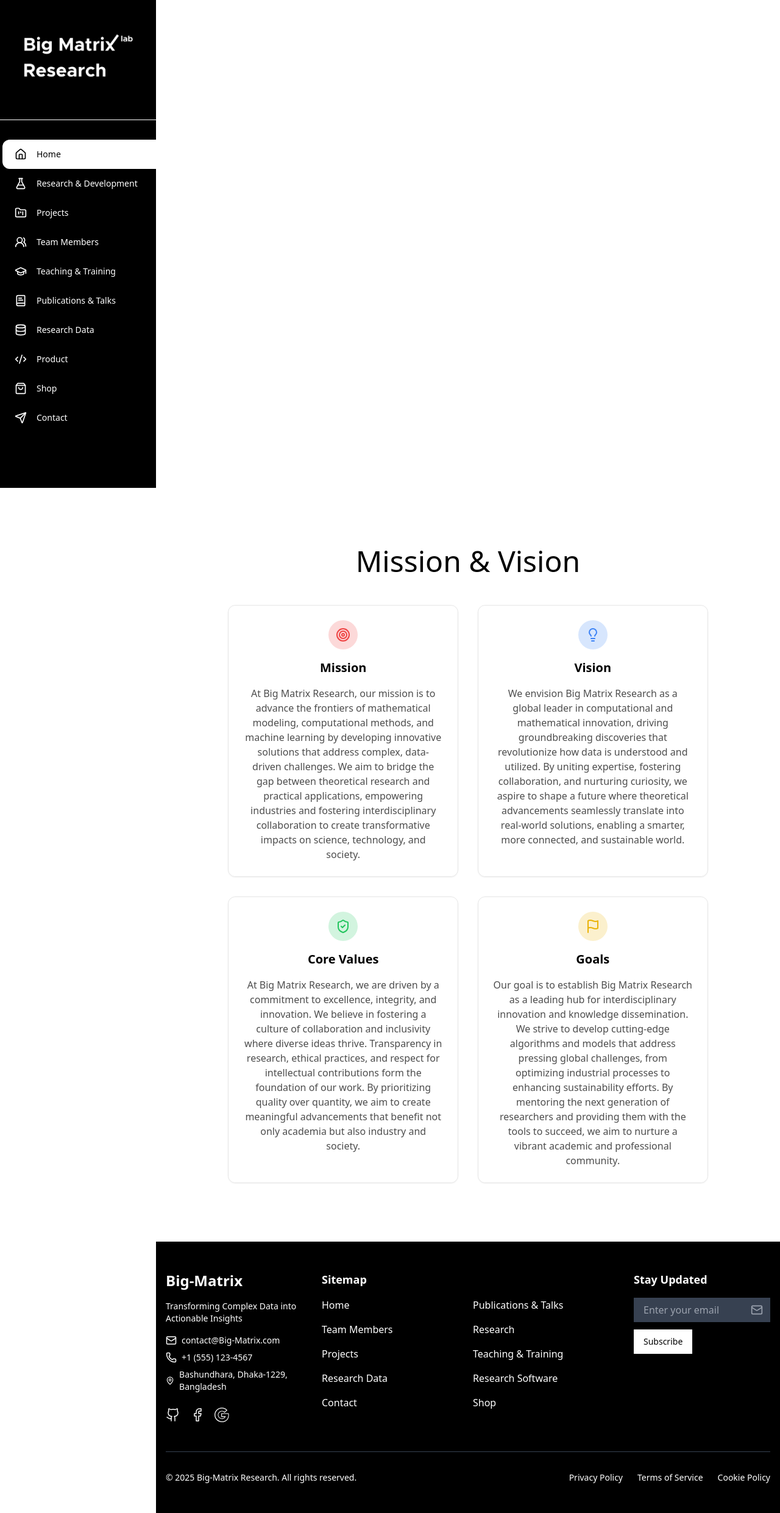
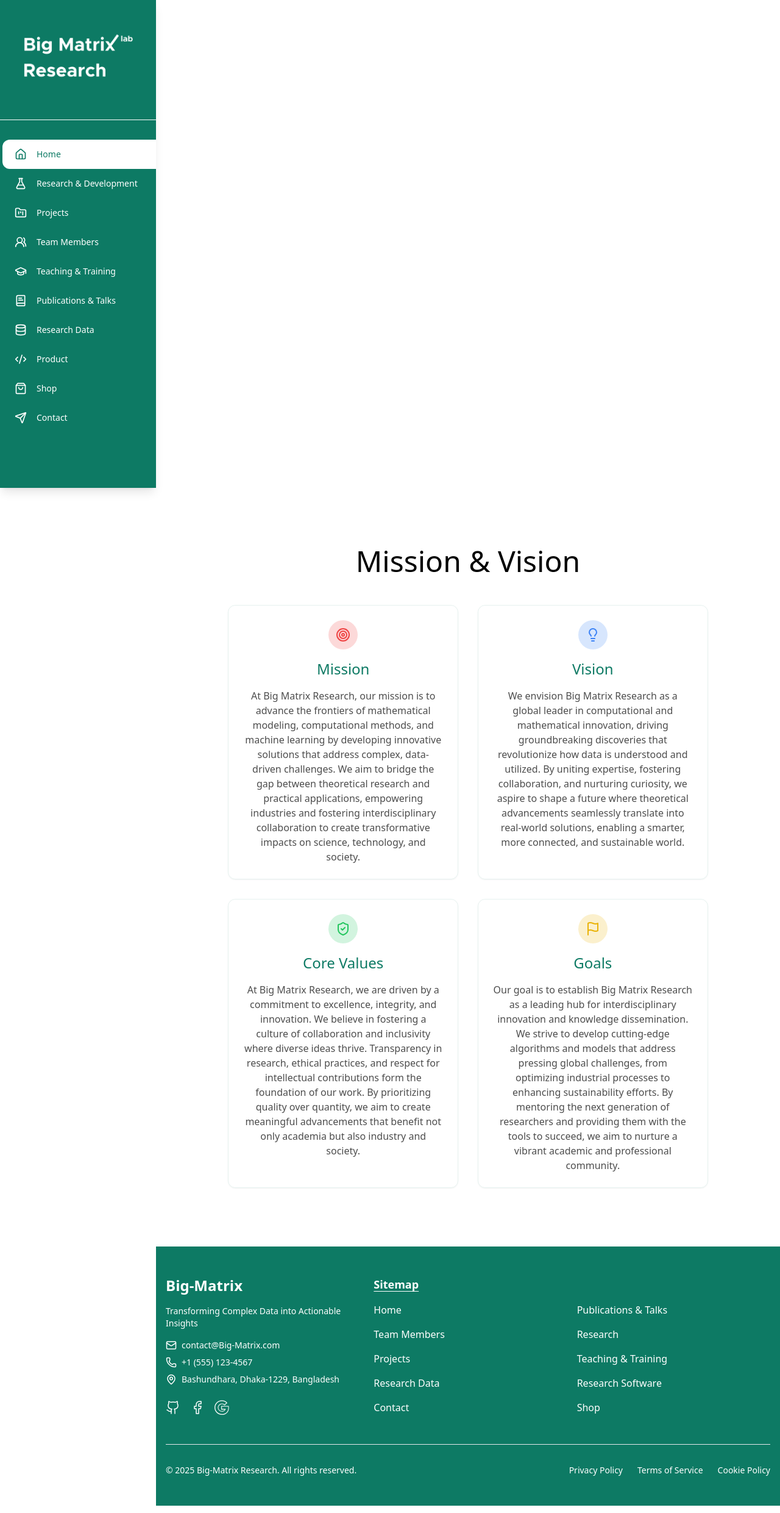
Before and after one commit to MisbahKhan0009/Big-Matrix-React, a React (Vite) app: page / in a window 1280 px wide. Shown: the whole page at 61% size. Built offline with nearby package versions, Linux system fonts and the light colour scheme.

Commit message:
💄 color changed to green

```diff
--- a/src/Modules/HomePage.jsx
+++ b/src/Modules/HomePage.jsx
@@ -77,7 +77,7 @@ const HomePage = () => {
               <p className="text-xl font-light px-4 py-2 bg-primary text-secondary ">Transforming Complex Data into Actionable Insights</p>
             </motion.div>
 
-            <motion.p variants={textRevealVariants} initial="hidden" animate="visible" className="text-primary/70 text-lg text-justify leading-relaxed">
+            <motion.p variants={textRevealVariants} initial="hidden" animate="visible" className="text-black/90 text-lg text-justify leading-relaxed">
               Welcome to Big Matrix Research, where we delve into the intricate world of mathematical modeling, computational methods, and machine learning to unravel the complexities of today's data-driven challenges. As a pioneering research group, we specialize in Model Order Reduction, Computational Methods in Control Theory, Matrix Equations, Mathematical Modeling, and Machine Learning applications. Our mission is to harness the power of big data and advanced computational techniques to develop innovative solutions that bridge theoretical frameworks with real-world applications. Through collaborative research endeavors and interdisciplinary approaches, we strive to push the boundaries of knowledge and empower industries across various domains. Join us on our journey as we navigate
               through the vast matrix of possibilities, transforming complex data into actionable insights for a brighter, more informed future.
             </motion.p>
@@ -103,12 +103,12 @@ const HomePage = () => {
               <motion.div
                 key={index}
                 variants={cardItemVariants}
-                whileHover={{ scale: 1.02 }} // Use Framer Motion's scale on hover
+                whileHover={{ scale: 1.02 }}
                 className={`group flex flex-col items-center text-center p-6 rounded-xl shadow-sm border border-primary/10 hover:shadow-xl hover:border-primary/30 transform transition-all duration-300 ease-out`}
               >
                 <div className={`p-3 ${bgColor} rounded-full mb-4 ${hoverColor} group-hover:scale-110 group-hover:rotate-12 transform transition-all duration-300`}>{icon}</div>
-                <h2 className="text-xl font-semibold mb-4 text-primary group-hover:scale-105 transition-transform duration-300">{title}</h2>
-                <p className="text-primary/70 group-hover:text-primary/90 transition-colors duration-300">{description}</p>
+                <h2 className="text-2xl font-thin mb-4 text-primary group-hover:scale-105 transition-transform duration-300">{title}</h2>
+                <p className="text-black/70 group-hover:text-black/90 transition-colors duration-300">{description}</p>
               </motion.div>
             ))}
           </div>
--- a/src/Modules/ResearchAreaDetails.jsx
+++ b/src/Modules/ResearchAreaDetails.jsx
@@ -56,7 +56,7 @@ const ResearchAreaDetails = () => {
                   )}
                 </div>
                 <div className="p-6">
-                  <motion.h3 className="text-xl font-semibold mb-3 text-primary">
+                  <motion.h3 className="md:text-2xl text-lg font-semibold  mb-3 text-primary">
                     {project.title}
                   </motion.h3>
                   <p className="text-gray-600 text-sm leading-relaxed mb-4">
@@ -108,7 +108,7 @@ const ResearchAreaDetails = () => {
                   />
                 </div>
                 <div className="p-8">
-                  <h2 className="text-3xl font-bold text-primary mb-4">
+                  <h2 className="text-3xl font-thin text-center text-primary mb-4">
                     {selectedProject.title}
                   </h2>
                   <div className="prose prose-lg max-w-none">
--- a/src/Shared/Footer.jsx
+++ b/src/Shared/Footer.jsx
@@ -42,7 +42,7 @@ const Footer = () => {
   return (
     <footer className="bg-primary text-secondary">
       <div className="max-w-7xl mx-auto px-4 py-12">
-        <div className="grid grid-cols-1 md:grid-cols-2 lg:grid-cols-4 gap-8">
+        <div className="grid grid-cols-1 md:grid-cols-2 lg:grid-cols-3 gap-8">
           {/* Company Info */}
           <div className="space-y-4">
             <h3 className="text-2xl font-bold text-white">Big-Matrix</h3>
@@ -71,7 +71,7 @@ const Footer = () => {
 
           {/* Sitemap */}
           <div className="col-span-2">
-            <h4 className="text-lg font-semibold text-white mb-4">Sitemap</h4>
+            <h4 className="text-lg font-semibold text-white underline underline-offset-4 mb-4">Sitemap</h4>
             <div className="grid grid-cols-2 gap-4">
               {sitemapLinks.map(({ title, path }) => (
                 <Link
@@ -86,7 +86,7 @@ const Footer = () => {
           </div>
 
           {/* Newsletter */}
-          <div>
+          {/* <div>
             <h4 className="text-lg font-semibold text-white mb-4">Stay Updated</h4>
             <form className="space-y-3">
               <div className="relative">
@@ -95,11 +95,11 @@ const Footer = () => {
               </div>
               <Button variant="secondary">Subscribe</Button>
             </form>
-          </div>
+          </div> */}
         </div>
 
         {/* Copyright and Legal Links */}
-        <div className="mt-12 pt-8 border-t border-gray-700">
+        <div className="mt-12 pt-8 border-t border-white-700">
           <div className="flex flex-col md:flex-row justify-between items-center gap-4">
             <p className="text-sm">© {currentYear} Big-Matrix Research. All rights reserved.</p>
             <div className="flex gap-6">
--- a/src/Shared/Sidebar.jsx
+++ b/src/Shared/Sidebar.jsx
@@ -86,7 +86,7 @@ const Sidebar = () => {
         {isOpen && (
           <nav className="border-t border-secondary/10">
             <ul className="py-2">
-              // In the mobile navigation section
+
               {menuItems.map((item, index) => {
                 const Icon = item.icon;
                 const isActive = item.path === "/shop" ? location.pathname === "/shop" || location.pathname === "/checkout" : item.path === "/projects" ? location.pathname === "/projects" || location.pathname.startsWith("/projects/") : item.path === "/research" ? location.pathname === "/research" || location.pathname.startsWith("/research/") : item.path === "/software" ? location.pathname === "/software" || location.pathname.startsWith("/software/") : location.pathname === item.path;
@@ -110,7 +110,7 @@ const Sidebar = () => {
       </div>
 
       {/* Desktop Sidebar */}
-      <div className="hidden lg:flex fixed left-0 top-0 h-full w-64 bg-primary text-secondary flex-col overflow-hidden">
+      <div className="hidden lg:flex fixed left-0 top-0 h-full w-64 shadow-lg bg-primary text-secondary flex-col overflow-hidden">
 
         <div className="p-2 border-b border-white">
           <div className="aspect-square w-full max-w-[180px] mx-auto">
--- a/src/components/ui/ProjectSlider.jsx
+++ b/src/components/ui/ProjectSlider.jsx
@@ -1,5 +1,5 @@
+/* eslint-disable */
 import { useState } from 'react';
-import { motion, AnimatePresence } from 'framer-motion';
 import { ChevronLeft, ChevronRight } from 'lucide-react';
 
 const ProjectSlider = ({ images, projectTitle }) => {
--- a/tailwind.config.js
+++ b/tailwind.config.js
@@ -20,18 +20,19 @@ export default {
           DEFAULT: "hsl(var(--popover))",
           foreground: "hsl(var(--popover-foreground))",
         },
-        secondary: {
-          DEFAULT: "#ffffff", // White
-          foreground: "#000000", // Black (for contrast, if needed)
+        accent: {
+          DEFAULT: "#444444", // Darker gray (instead of white)
+          foreground: "#ffffff", // White for contrast
         },
         primary: {
-          DEFAULT: "#000000", // Black
-          foreground: "#ffffff", // White (for contrast)
+          DEFAULT: "#0d7a64", // Darker green (instead of #1bb69c)
+          foreground: "#ffffff", // White for contrast
         },
-        accent: {
-          DEFAULT: "#808080", // Grey (middle color between white and black)
-          foreground: "#ffffff", // White (for contrast)
+        secondary: {
+          DEFAULT: "#ffffff", // Darker green (slightly darker than primary)
+          foreground: "#ffffff", // White for contrast
         },
+
         muted: {
           DEFAULT: "hsl(var(--muted))",
           foreground: "hsl(var(--muted-foreground))",
@@ -93,5 +94,5 @@ export default {
       },
     },
   },
-  plugins: [require("tailwindcss-animate"), require('@tailwindcss/typography')],
+  plugins: [require("tailwindcss-animate"), require("@tailwindcss/typography")],
 };
```
